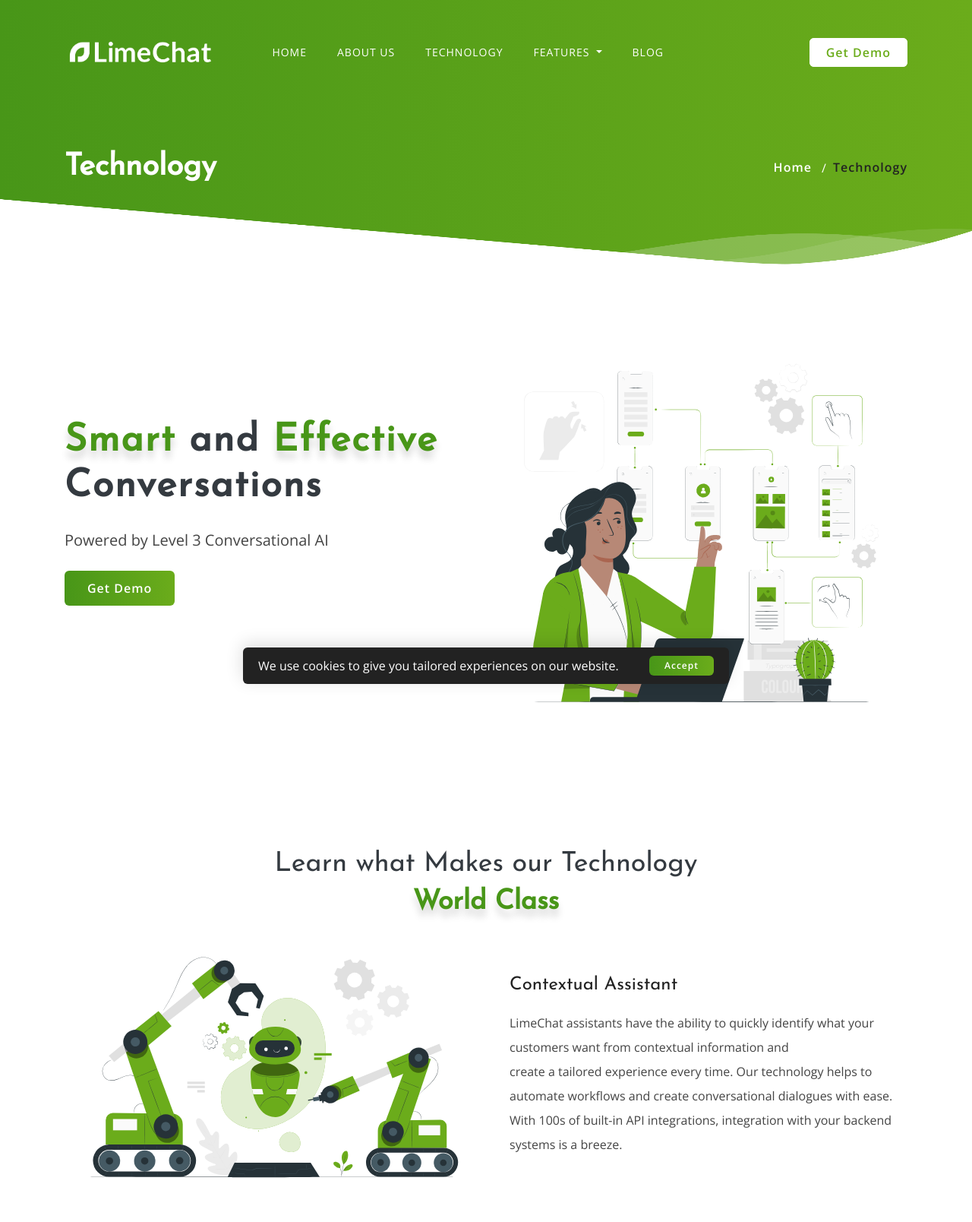
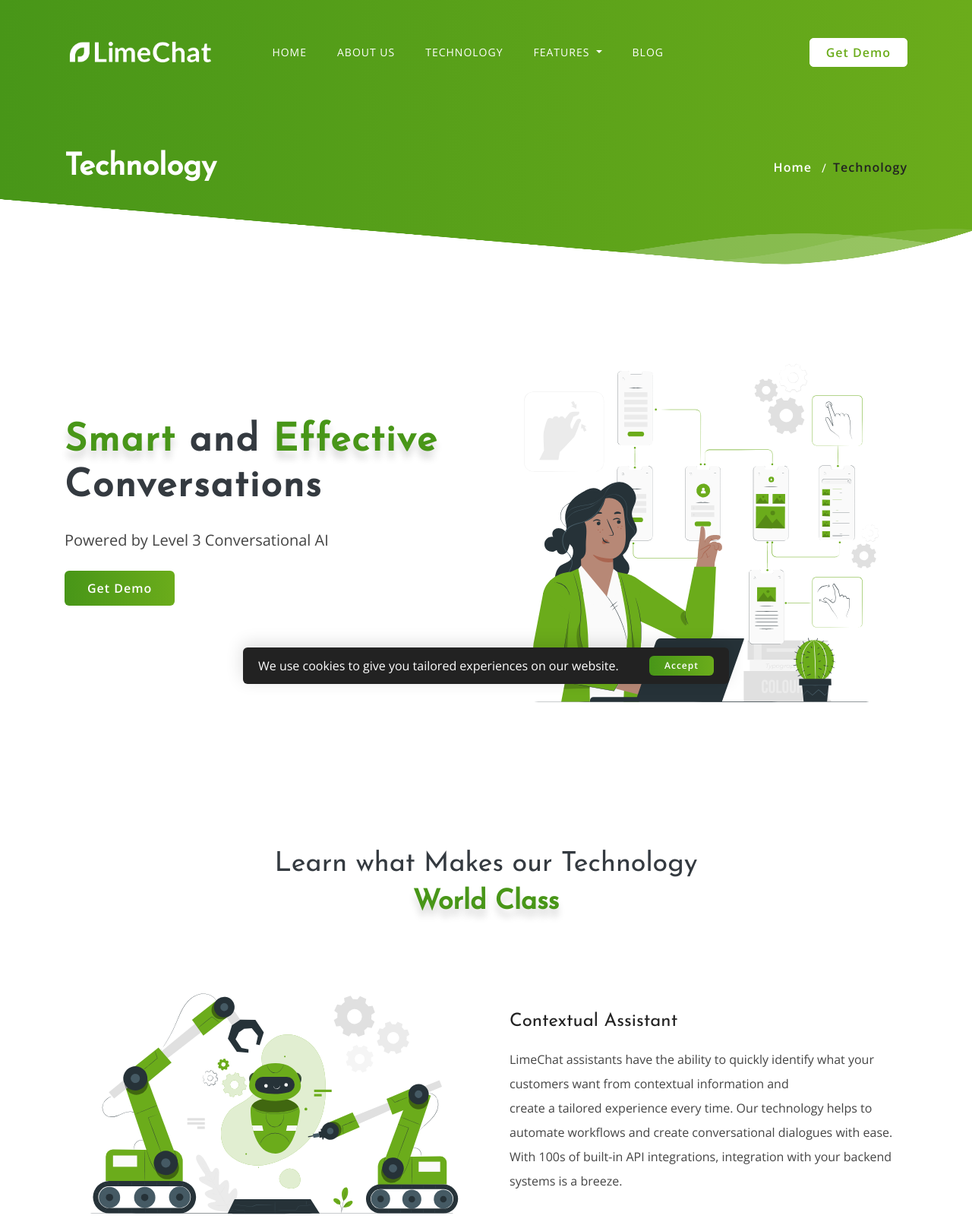
Before and after one commit to Limechat/Website, a Jekyll site: the page built from technology.html, in a window 1280 px wide. Shown: the top 1608 px of the page at 76% size. Built offline with Jekyll 4.4.1, drawn with Linux system fonts in a browser that asks for light colours; grey boxes are pictures that could not be loaded.

Commit message:
Minor modifications to tech page

```diff
--- a/technology.html
+++ b/technology.html
@@ -52,7 +52,7 @@
 							<!-- <p class="mt-4">It is a long established fact that a reader will be distracted by the readable content of a page when looking at its layout.</p> -->
 						</div>
 					</div>
-					<div class="row">
+					<div class="row mt-5">
 						<div class="col-md-6">
 							<div style="text-align: 'center'">
 								<img src="images/tech/2.svg" class="img-fluid " alt="" />
@@ -194,7 +194,7 @@
 							</div>
 						</div>
 						<div style="text-align : center">
-							<img src="https://ik.imagekit.io/m52sq26n4h/services/why-level-3.png" class="img-fluid mb-4" alt="" />
+							<img src="images/tech/1.png" class="img-fluid mb-4" alt="" />
 						</div>
 					</div>
 				</div>
@@ -208,7 +208,7 @@
 						</div>
 					</div>
 					<div class="col-sm-12 mt-5">
-						<img src="https://ik.imagekit.io/m52sq26n4h/services/level-2-vs-level-3.png" class="img-fluid mb-4" alt="" />
+						<img src="images/tech/2.png" class="img-fluid mb-4" alt="" />
 					</div>
 					<!-- <div class="row mt-5">
 						<div class="col-sm-12">
```
Also changed, not shown: images/tech/1.png (added), images/tech/2.png (added), images/tech/3.svg (added).
